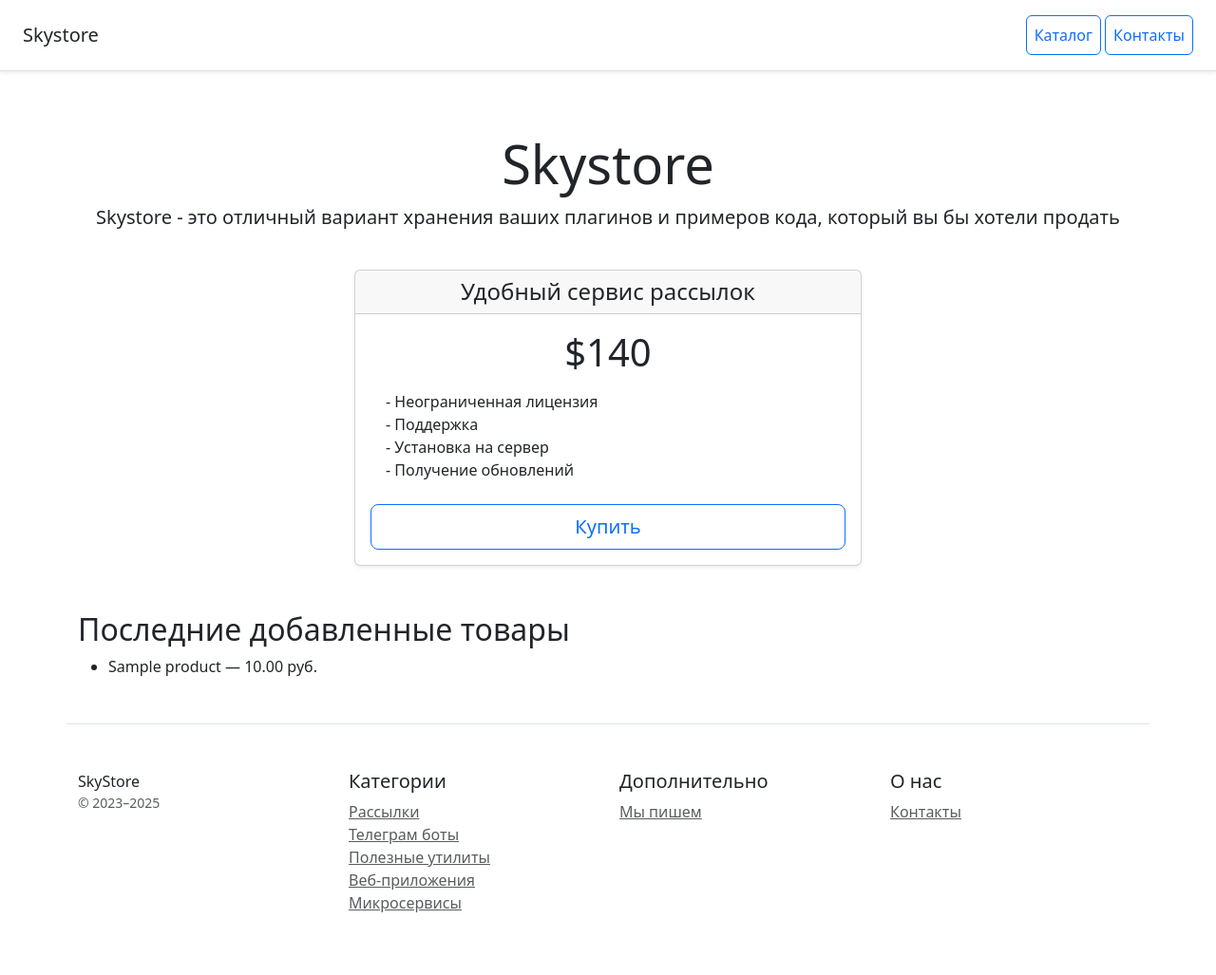
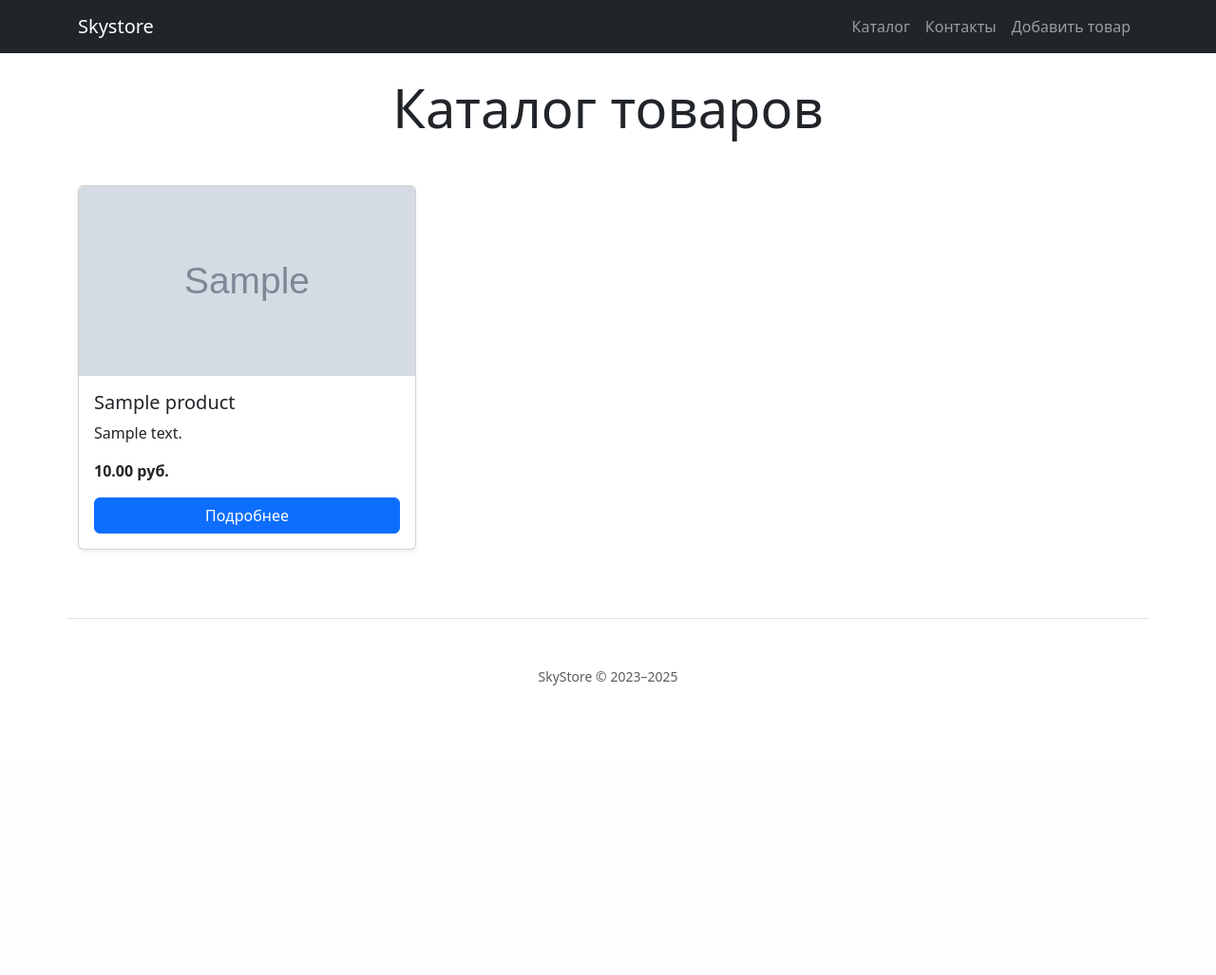
Before and after one commit to Couguar-lab/IS_Django, a Django app: page / in a window 1280 px wide. Shown: the whole page at 95% size. After the commit the page ends 722 px from the top, so only its background shows below. Run offline with Django 5.2, Linux system fonts and the light colour scheme; tables that the repository leaves empty hold one stand-in row (values such as "Sample post"); grey boxes marked "Sample" are stand-in pictures.

Commit message:
hw03: product detail page, product list on home, base template + menu include, pagination + add product form (extra)

```diff
--- a/catalog/templates/catalog/base.html
+++ b/catalog/templates/catalog/base.html
@@ -7,25 +7,14 @@
     <link href="https://cdn.jsdelivr.net/npm/bootstrap@5.3.3/dist/css/bootstrap.min.css" rel="stylesheet">
 </head>
 <body>
-    <div class="d-flex flex-column flex-md-row align-items-center p-3 px-md-4 mb-3 bg-white border-bottom shadow-sm">
-        <h5 class="my-0 me-md-auto fw-normal">Skystore</h5>
-        <nav class="ms-5">
-            <a class="p-2 btn btn-outline-primary" href="{% url 'catalog:home' %}">Каталог</a>
-            <a class="p-2 btn btn-outline-primary" href="{% url 'catalog:contacts' %}">Контакты</a>
-        </nav>
-    </div>
+    {% include "catalog/includes/menu.html" %}
 
-    <main class="container">
+    <main>
         {% block content %}{% endblock %}
     </main>
 
-    <footer class="pt-4 my-md-5 pt-md-5 border-top container">
-        <div class="row">
-            <div class="col-12 col-md">SkyStore <small class="d-block mb-3 text-muted">© 2023–2025</small></div>
-            <div class="col-6 col-md"><h5>Категории</h5><ul class="list-unstyled text-small"><li><a class="text-muted" href="#">Рассылки</a></li><li><a class="text-muted" href="#">Телеграм боты</a></li><li><a class="text-muted" href="#">Полезные утилиты</a></li><li><a class="text-muted" href="#">Веб-приложения</a></li><li><a class="text-muted" href="#">Микросервисы</a></li></ul></div>
-            <div class="col-6 col-md"><h5>Дополнительно</h5><ul class="list-unstyled text-small"><li><a class="text-muted" href="#">Мы пишем</a></li></ul></div>
-            <div class="col-6 col-md"><h5>О нас</h5><ul class="list-unstyled text-small"><li><a class="text-muted" href="{% url 'catalog:contacts' %}">Контакты</a></li></ul></div>
-        </div>
+    <footer class="pt-4 my-md-5 pt-md-5 border-top container text-center text-muted">
+        <small>SkyStore &copy; 2023–2025</small>
     </footer>
 
     <script src="https://cdn.jsdelivr.net/npm/bootstrap@5.3.3/dist/js/bootstrap.bundle.min.js"></script>
--- a/catalog/templates/catalog/home.html
+++ b/catalog/templates/catalog/home.html
@@ -3,38 +3,52 @@
 {% block title %}Skystore — Главная{% endblock %}
 
 {% block content %}
-<div class="pricing-header px-3 py-3 pt-md-5 pb-md-4 mx-auto text-center">
-    <h1 class="display-4">Skystore</h1>
-    <p class="lead">Skystore - это отличный вариант хранения ваших плагинов и примеров кода, который вы бы хотели продать</p>
-</div>
+<div class="container mt-4">
+    <h1 class="display-4 text-center mb-5">Каталог товаров</h1>
 
-<div class="container mb-5">
-    <div class="row text-center justify-content-center">
-        <div class="col-md-6">
-            <div class="card shadow-sm">
-                <div class="card-header">
-                    <h4 class="my-0 fw-normal">Удобный сервис рассылок</h4>
-                </div>
-                <div class="card-body">
-                    <h1 class="card-title pricing-card-title">$140</h1>
-                    <ul class="list-unstyled mt-3 mb-4 text-start mx-3">
-                        <li>- Неограниченная лицензия</li>
-                        <li>- Поддержка</li>
-                        <li>- Установка на сервер</li>
-                        <li>- Получение обновлений</li>
-                    </ul>
-                    <button type="button" class="btn btn-lg btn-block btn-outline-primary w-100">Купить</button>
+    <div class="row">
+        {% for product in products %}
+        <div class="col-md-4 mb-4">
+            <div class="card h-100 shadow-sm">
+                {% if product.image %}
+                    <img src="{{ product.image.url }}" class="card-img-top" alt="{{ product.name }}" style="height: 200px; object-fit: cover;">
+                {% endif %}
+                <div class="card-body d-flex flex-column">
+                    <h5 class="card-title">{{ product.name }}</h5>
+                    <p class="card-text flex-grow-1">
+                        {{ product.description|truncatechars:100 }}
+                    </p>
+                    <p class="card-text"><strong>{{ product.price }} руб.</strong></p>
+                    <a href="{% url 'catalog:product_detail' product.pk %}" class="btn btn-primary mt-auto">Подробнее</a>
                 </div>
             </div>
         </div>
+        {% empty %}
+        <div class="col-12">
+            <p class="text-center">Товаров пока нет</p>
+        </div>
+        {% endfor %}
     </div>
 </div>
-<h2>Последние добавленные товары</h2>
-<ul>
-{% for product in latest_products %}
-    <li>{{ product.name }} — {{ product.price }} руб.</li>
-{% empty %}
-    <li>Товаров пока нет</li>
-{% endfor %}
-</ul>
+{% if products.has_other_pages %}
+<nav aria-label="Page navigation">
+    <ul class="pagination justify-content-center">
+        {% if products.has_previous %}
+            <li class="page-item"><a class="page-link" href="?page={{ products.previous_page_number }}">«</a></li>
+        {% endif %}
+
+        {% for num in products.paginator.page_range %}
+            {% if products.number == num %}
+                <li class="page-item active"><span class="page-link">{{ num }}</span></li>
+            {% else %}
+                <li class="page-item"><a class="page-link" href="?page={{ num }}">{{ num }}</a></li>
+            {% endif %}
+        {% endfor %}
+
+        {% if products.has_next %}
+            <li class="page-item"><a class="page-link" href="?page={{ products.next_page_number }}">»</a></li>
+        {% endif %}
+    </ul>
+</nav>
+{% endif %}
 {% endblock %}
--- /dev/null
+++ b/catalog/templates/catalog/includes/menu.html
@@ -0,0 +1,10 @@
+<nav class="navbar navbar-expand-lg navbar-dark bg-dark">
+    <div class="container">
+        <a class="navbar-brand" href="{% url 'catalog:home' %}">Skystore</a>
+        <div class="navbar-nav ms-auto">
+            <a class="nav-link" href="{% url 'catalog:home' %}">Каталог</a>
+            <a class="nav-link" href="{% url 'catalog:contacts' %}">Контакты</a>
+            <a class="nav-link" href="{% url 'catalog:add_product' %}">Добавить товар</a>
+        </div>
+    </div>
+</nav>
--- a/catalog/urls.py
+++ b/catalog/urls.py
@@ -6,4 +6,6 @@ app_name = 'catalog'
 urlpatterns = [
     path('', views.home, name='home'),
     path('contacts/', views.contacts, name='contacts'),
+    path('products/<int:pk>/', views.product_detail, name='product_detail'),
+    path('add-product/', views.add_product, name='add_product'),
 ]
--- a/catalog/views.py
+++ b/catalog/views.py
@@ -1,14 +1,15 @@
-from django.shortcuts import render
+from django.shortcuts import render, get_object_or_404, redirect
 
-from catalog.models import Product, Contacts
+from catalog.models import Product, Contacts, Category
+from django.core.paginator import Paginator
 
 
 def home(request):
-        latest_products = Product.objects.order_by('-created_at')[:5]
-        print("Последние 5 продуктов:")  # в консоль
-        for p in latest_products:
-            print(f"- {p.name} ({p.price} руб.)")
-        return render(request, 'catalog/home.html', {'latest_products': latest_products})
+    products_list = Product.objects.all().order_by('-created_at')
+    paginator = Paginator(products_list, 6)  # 6 товаров на страницу
+    page_number = request.GET.get('page')
+    products = paginator.get_page(page_number)
+    return render(request, 'catalog/home.html', {'products': products})
 
 def contacts(request):
     success = False
@@ -19,3 +20,27 @@ def contacts(request):
         'success': success,
         'contacts': contacts
     })
+
+def product_detail(request, pk):
+    product = get_object_or_404(Product, pk=pk)
+    return render(request, 'catalog/product_detail.html', {'product': product})
+
+
+def add_product(request):
+    if request.method == 'POST':
+        name = request.POST['name']
+        description = request.POST['description']
+        price = request.POST['price']
+        category_id = request.POST['category']
+        category = Category.objects.get(pk=category_id)
+
+        Product.objects.create(
+            name=name,
+            description=description,
+            price=price,
+            category=category
+        )
+        return redirect('catalog:home')
+
+    categories = Category.objects.all()
+    return render(request, 'catalog/add_product.html', {'categories': categories})
```
Also changed, not shown: catalog/templates/catalog/add_product.html (added, +34 -0 lines), catalog/templates/catalog/product_detail.html (added, +28 -0 lines), db.sqlite3, 1 other file.
